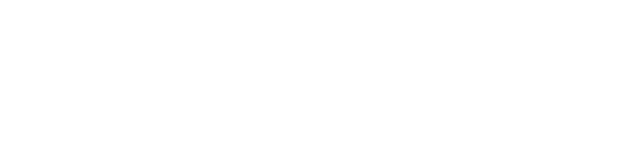
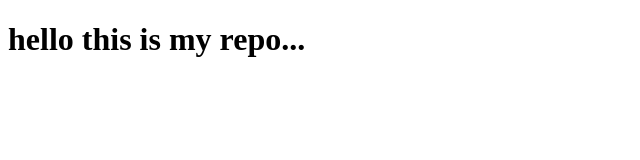
Before and after one commit to avidhate152002/my-intro, a plain HTML site: page index.html in a window 1280 px wide. Shown: the whole page, without its empty margins (0-640 px from the left). Drawn offline with Linux system fonts and the light colour scheme.

Commit message:
added heading

```diff
--- a/index.html
+++ b/index.html
@@ -6,6 +6,6 @@
     <title>Document</title>
 </head>
 <body>
-
+  <h1>hello this is my repo...</h1>
 </body>
 </html>
```
